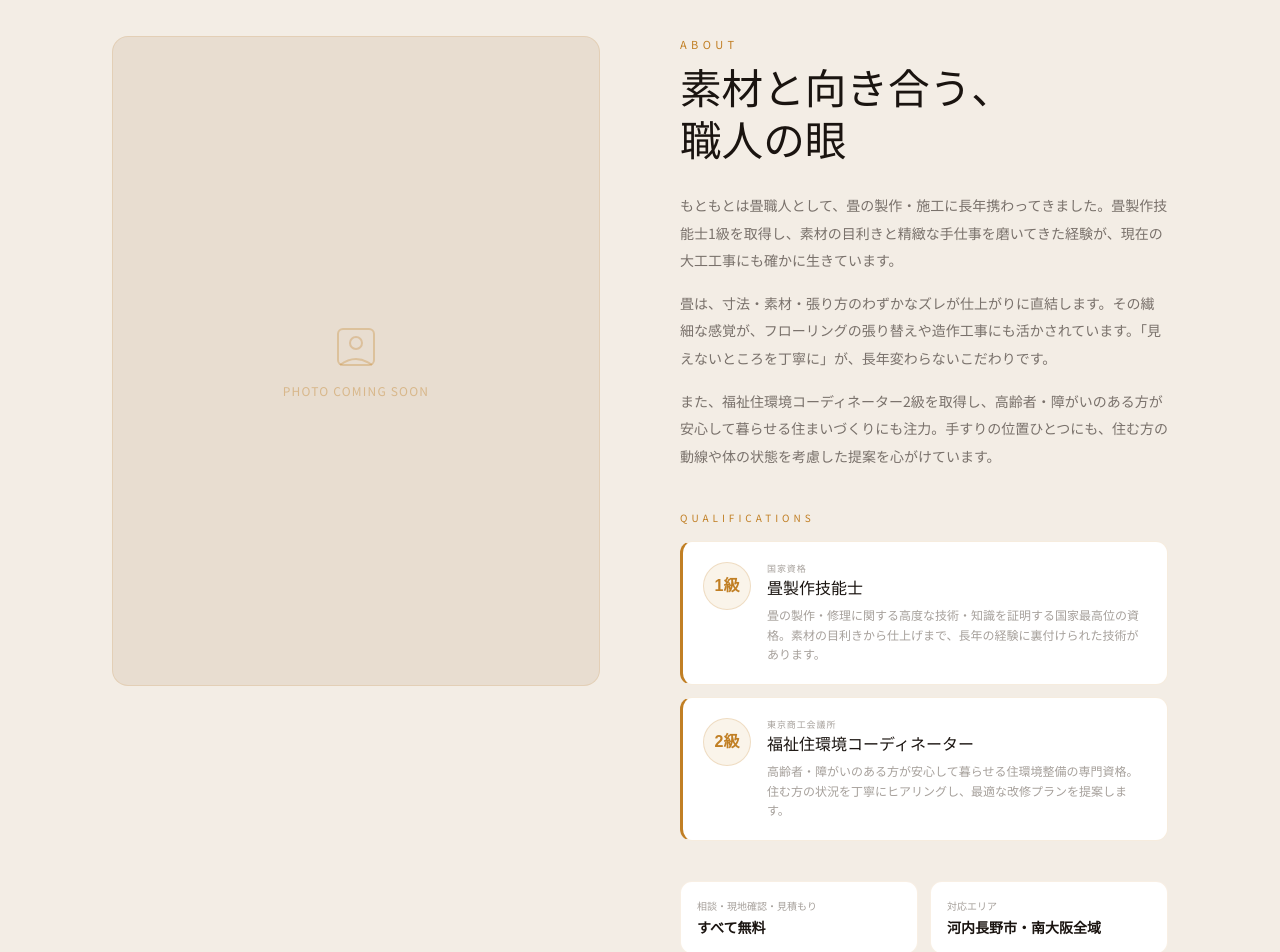
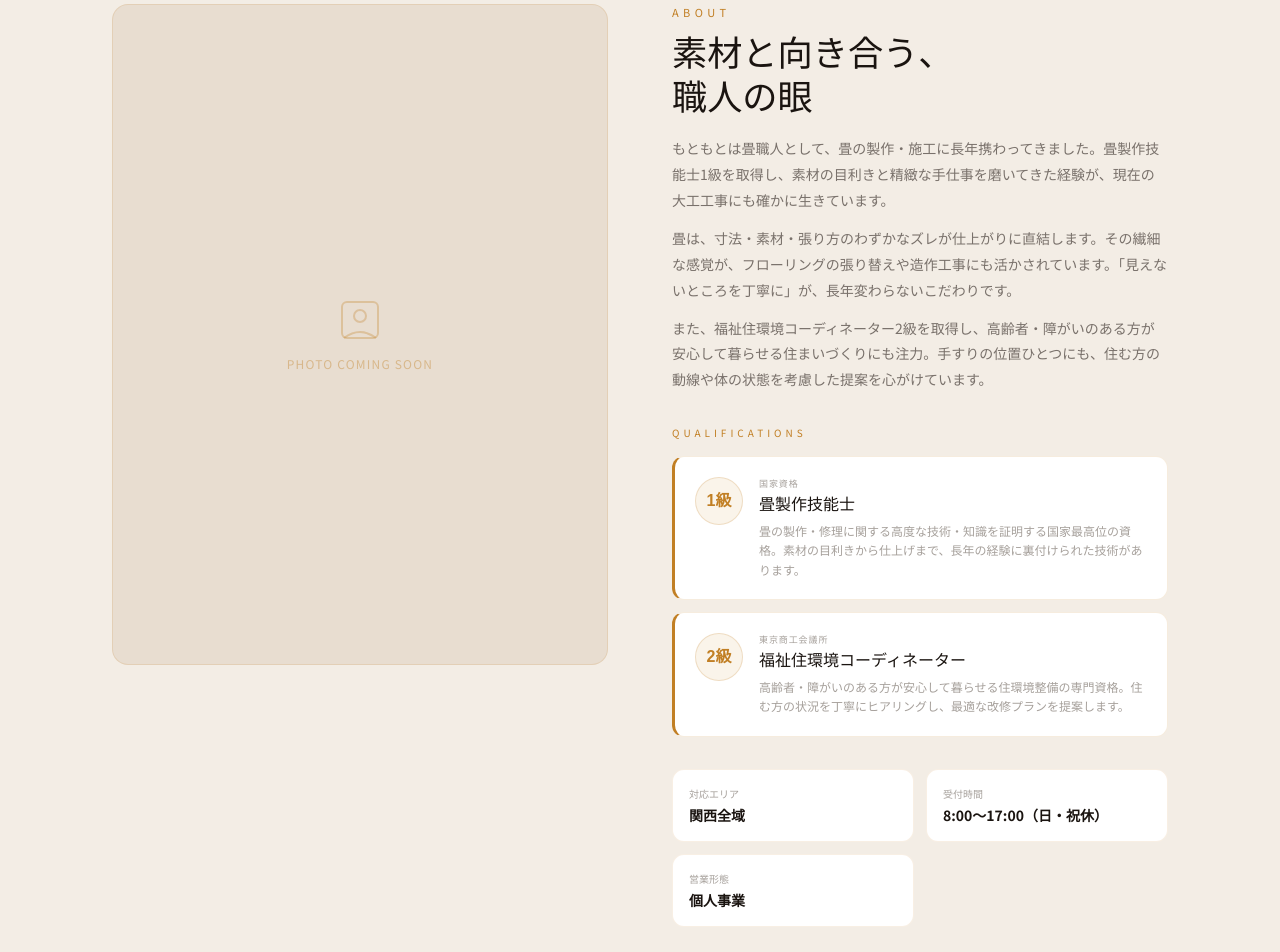
Before and after one commit to toneai0717-bit/t-one-reform, a Next.js app: page / in a window 1280 px wide. Shown: the part 2980-3932 px from the top of the page. Built offline with nearby package versions, Linux system fonts and the light colour scheme.

Commit message:
fix: 対応エリア→関西全域、受付時間修正、無料枠削除、Aboutコンパクト化

```diff
--- a/app/page.tsx
+++ b/app/page.tsx
@@ -564,9 +564,9 @@ function Services() {
 
 function About() {
   return (
-    <section id="about" className="py-24 md:py-32" style={{ background: "#f3ede5" }}>
+    <section id="about" className="py-16 md:py-24" style={{ background: "#f3ede5" }}>
       <div className="max-w-6xl mx-auto px-6 md:px-12">
-        <div className="grid md:grid-cols-2 gap-12 md:gap-20 items-start">
+        <div className="grid md:grid-cols-2 gap-10 md:gap-16 items-start">
           {/* 写真プレースホルダー */}
           <div className="fade-up order-2 md:order-1 md:sticky md:top-24">
             <div
@@ -585,7 +585,7 @@ function About() {
           </div>
 
           {/* テキスト＋資格 */}
-          <div className="order-1 md:order-2 space-y-10">
+          <div className="order-1 md:order-2 space-y-8">
 
             {/* プロフィール */}
             <div className="fade-up">
@@ -593,14 +593,14 @@ function About() {
                 ABOUT
               </p>
               <h2
-                className="font-jp-serif leading-tight mb-6"
-                style={{ fontSize: "clamp(1.6rem, 3.5vw, 2.6rem)", color: "#1a1410" }}
+                className="font-jp-serif leading-tight mb-4"
+                style={{ fontSize: "clamp(1.4rem, 3vw, 2.2rem)", color: "#1a1410" }}
               >
                 素材と向き合う、
                 <br />
                 職人の眼
               </h2>
-              <div className="space-y-4 text-sm leading-[1.95] text-stone-500 font-jp-sans">
+              <div className="space-y-3 text-sm leading-[1.85] text-stone-500 font-jp-sans">
                 <p>
                   もともとは畳職人として、畳の製作・施工に長年携わってきました。畳製作技能士1級を取得し、素材の目利きと精緻な手仕事を磨いてきた経験が、現在の大工工事にも確かに生きています。
                 </p>
@@ -646,9 +646,8 @@ function About() {
             {/* スペック */}
             <div className="fade-up fade-up-delay-2 grid grid-cols-2 gap-3">
               {[
-                { label: "相談・現地確認・見積もり", value: "すべて無料" },
-                { label: "対応エリア", value: "河内長野市・南大阪全域" },
-                { label: "受付時間", value: "8:00〜18:00（土日祝可）" },
+                { label: "対応エリア", value: "関西全域" },
+                { label: "受付時間", value: "8:00〜17:00（日・祝休）" },
                 { label: "営業形態", value: "個人事業" },
               ].map((item) => (
                 <div
@@ -1086,7 +1085,7 @@ function Contact() {
                 <p className="text-[10px] tracking-widest text-stone-400 font-jp-sans">PHONE</p>
               </div>
               <p className="font-bold text-base font-jp-sans" style={{ color: "#1a1410" }}>{CONTACT.phone}</p>
-              <p className="text-xs text-stone-400 mt-1 font-jp-sans">8:00〜18:00（土日祝も対応可）</p>
+              <p className="text-xs text-stone-400 mt-1 font-jp-sans">8:00〜17:00（日・祝休）</p>
             </a>
 
             <a
```
